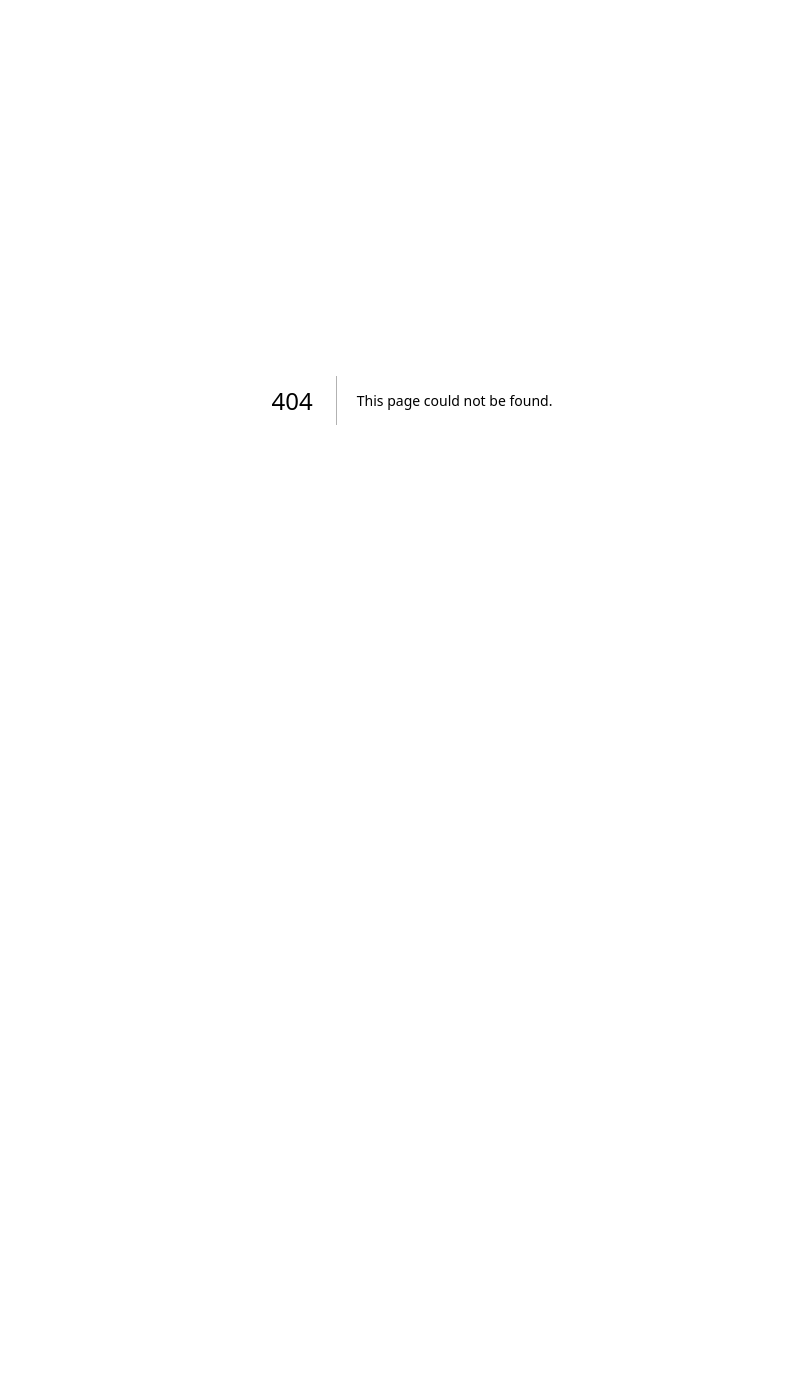
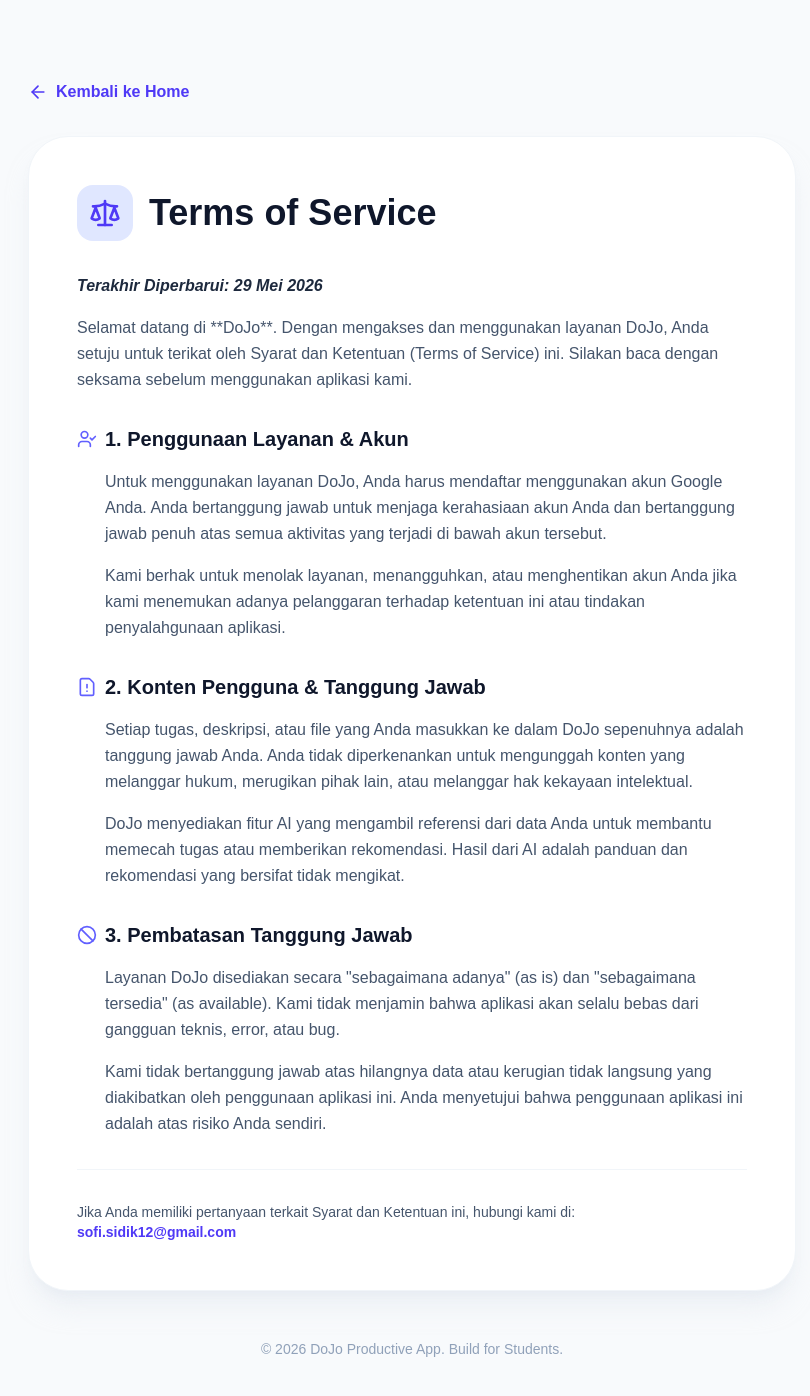
Before and after one commit to assidik12/Silo, a Next.js app: page /terms-of-service in a window 1280 px wide. Before the commit this address had no page. Shown: the top 1396 px of the page, without its empty margins (228-1038 px from the left). Before the commit the page ends 800 px from the top, so only its background shows below. Built offline with nearby package versions, Linux system fonts and the light colour scheme.

Commit message:
feat: add terms of service page

```diff
--- a/app/page.tsx
+++ b/app/page.tsx
@@ -411,7 +411,7 @@ export default async function LandingPage() {
           </div>
           <div className="flex gap-8 items-center">
             <Link href="/privacy-policy" className="hover:text-indigo-600 transition-colors">Privacy Policy</Link>
-            <a href="#" className="hover:text-indigo-600 transition-colors">Terms of Service</a>
+            <Link href="/terms-of-service" className="hover:text-indigo-600 transition-colors">Terms of Service</Link>
             <a href="mailto:sofi.sidik12@gmail.com" className="hover:text-indigo-600 transition-colors">Contact</a>
           </div>
         </div>
--- /dev/null
+++ b/app/terms-of-service/page.tsx
@@ -0,0 +1,94 @@
+import { Metadata } from 'next';
+import Link from 'next/link';
+import { ArrowLeft, Scale, UserCheck, FileWarning, Ban } from 'lucide-react';
+
+export const metadata: Metadata = {
+  title: 'Terms of Service | DoJo',
+  description: 'Syarat dan Ketentuan layanan DoJo.',
+};
+
+export default function TermsOfService() {
+  return (
+    <div className="min-h-screen bg-slate-50 py-12 px-4 md:py-20">
+      <div className="max-w-3xl mx-auto">
+        <Link
+          href="/"
+          className="inline-flex items-center gap-2 text-indigo-600 font-bold mb-8 hover:gap-3 transition-all"
+        >
+          <ArrowLeft className="w-5 h-5" /> Kembali ke Home
+        </Link>
+
+        <div className="bg-white rounded-[2.5rem] p-8 md:p-12 shadow-xl shadow-slate-200/50 border border-slate-100">
+          <div className="flex items-center gap-4 mb-8">
+            <div className="p-3 bg-indigo-100 text-indigo-600 rounded-2xl">
+              <Scale className="w-8 h-8" />
+            </div>
+            <h1 className="text-3xl md:text-4xl font-black text-slate-900">Terms of Service</h1>
+          </div>
+
+          <div className="prose prose-slate max-w-none space-y-8 text-slate-600 leading-relaxed">
+            <section>
+              <p className="font-bold text-slate-800 italic">Terakhir Diperbarui: 29 Mei 2026</p>
+              <p className="mt-4">
+                Selamat datang di **DoJo**. Dengan mengakses dan menggunakan layanan DoJo, Anda setuju untuk terikat oleh Syarat dan Ketentuan (Terms of Service) ini. Silakan baca dengan seksama sebelum menggunakan aplikasi kami.
+              </p>
+            </section>
+
+            <section className="space-y-4">
+              <div className="flex items-center gap-2 text-slate-900 font-bold text-xl">
+                <UserCheck className="w-5 h-5 text-indigo-500" /> 1. Penggunaan Layanan & Akun
+              </div>
+              <div className="pl-7 space-y-4">
+                <p>
+                  Untuk menggunakan layanan DoJo, Anda harus mendaftar menggunakan akun Google Anda. Anda bertanggung jawab untuk menjaga kerahasiaan akun Anda dan bertanggung jawab penuh atas semua aktivitas yang terjadi di bawah akun tersebut.
+                </p>
+                <p>
+                  Kami berhak untuk menolak layanan, menangguhkan, atau menghentikan akun Anda jika kami menemukan adanya pelanggaran terhadap ketentuan ini atau tindakan penyalahgunaan aplikasi.
+                </p>
+              </div>
+            </section>
+
+            <section className="space-y-4">
+              <div className="flex items-center gap-2 text-slate-900 font-bold text-xl">
+                <FileWarning className="w-5 h-5 text-indigo-500" /> 2. Konten Pengguna & Tanggung Jawab
+              </div>
+              <div className="pl-7 space-y-4">
+                <p>
+                  Setiap tugas, deskripsi, atau file yang Anda masukkan ke dalam DoJo sepenuhnya adalah tanggung jawab Anda. Anda tidak diperkenankan untuk mengunggah konten yang melanggar hukum, merugikan pihak lain, atau melanggar hak kekayaan intelektual.
+                </p>
+                <p>
+                  DoJo menyediakan fitur AI yang mengambil referensi dari data Anda untuk membantu memecah tugas atau memberikan rekomendasi. Hasil dari AI adalah panduan dan rekomendasi yang bersifat tidak mengikat.
+                </p>
+              </div>
+            </section>
+
+            <section className="space-y-4">
+              <div className="flex items-center gap-2 text-slate-900 font-bold text-xl">
+                <Ban className="w-5 h-5 text-indigo-500" /> 3. Pembatasan Tanggung Jawab
+              </div>
+              <div className="pl-7 space-y-4">
+                <p>
+                  Layanan DoJo disediakan secara "sebagaimana adanya" (as is) dan "sebagaimana tersedia" (as available). Kami tidak menjamin bahwa aplikasi akan selalu bebas dari gangguan teknis, error, atau bug.
+                </p>
+                <p>
+                  Kami tidak bertanggung jawab atas hilangnya data atau kerugian tidak langsung yang diakibatkan oleh penggunaan aplikasi ini. Anda menyetujui bahwa penggunaan aplikasi ini adalah atas risiko Anda sendiri.
+                </p>
+              </div>
+            </section>
+
+            <section className="pt-8 border-t border-slate-100">
+              <p className="text-sm font-medium">
+                Jika Anda memiliki pertanyaan terkait Syarat dan Ketentuan ini, hubungi kami di: <br />
+                <span className="text-indigo-600 font-bold">sofi.sidik12@gmail.com</span>
+              </p>
+            </section>
+          </div>
+        </div>
+
+        <footer className="mt-12 text-center text-slate-400 text-sm font-medium">
+          &copy; 2026 DoJo Productive App. Build for Students.
+        </footer>
+      </div>
+    </div>
+  );
+}
```
